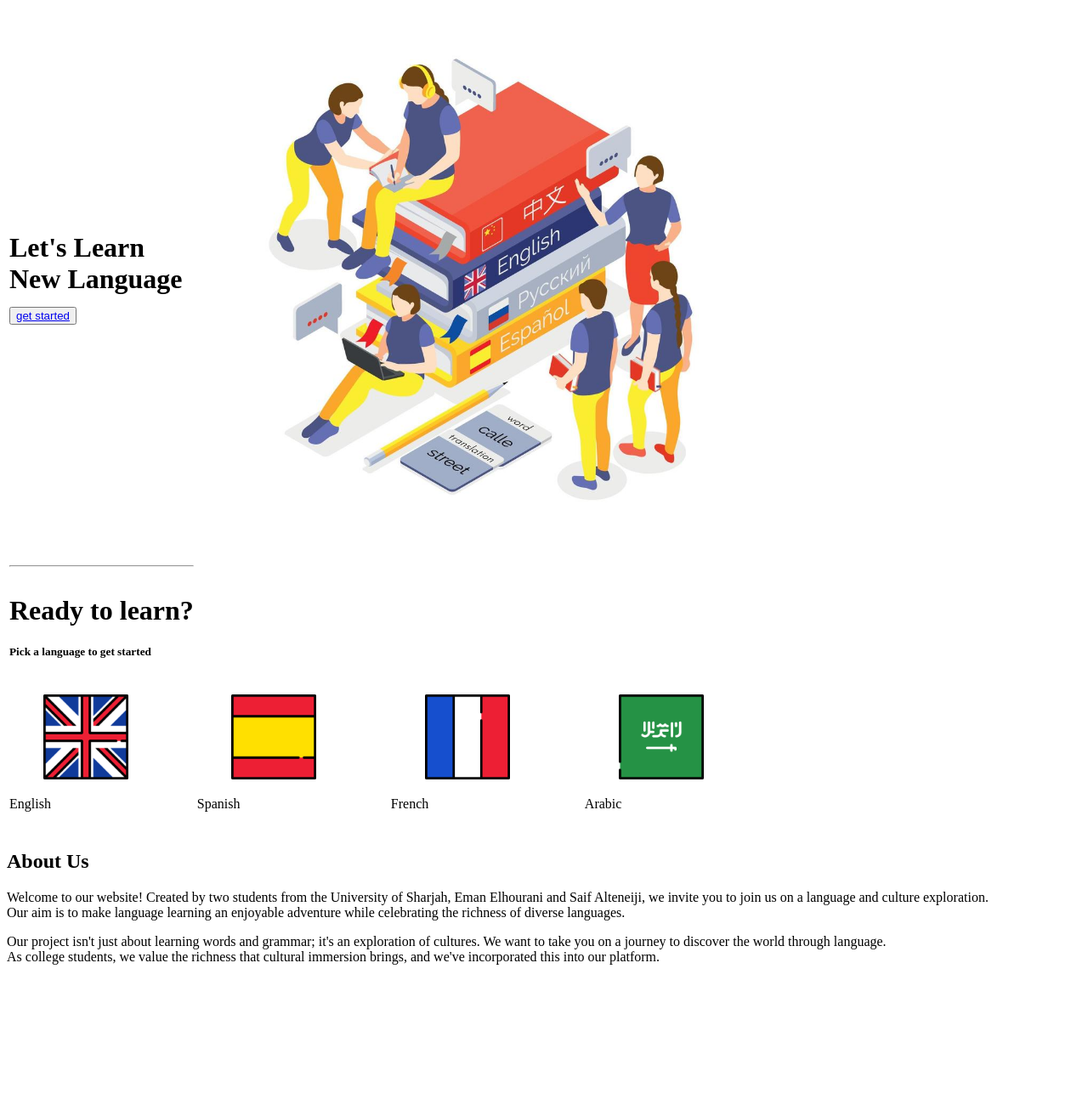
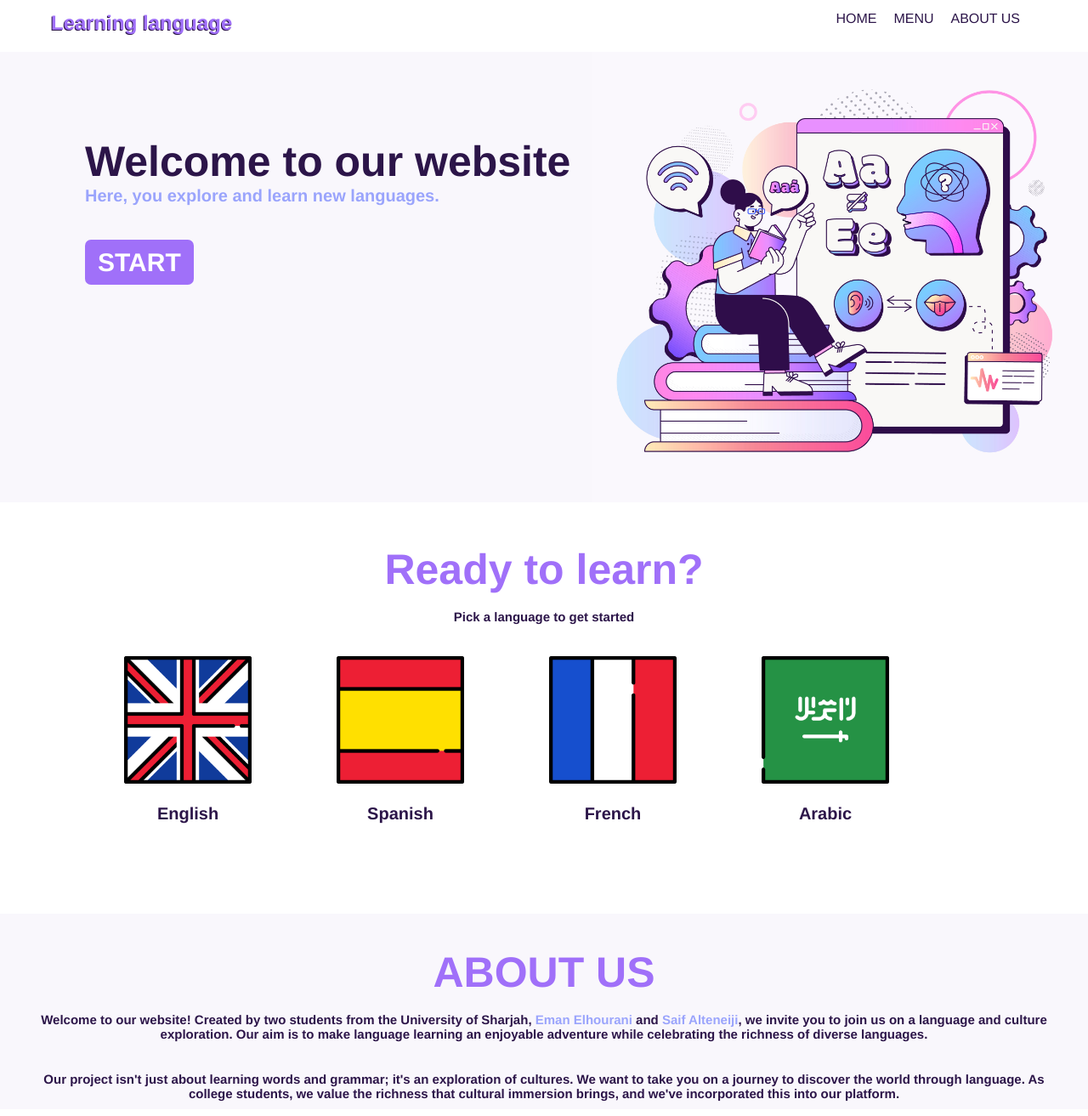
Before and after one commit to EmanElhourani/webprogproject, a plain HTML site: page index.html in a window 1280 px wide. Shown: the part 7-1320 px from the top of the page at 85% size. Before the commit the page ends 1158 px from the top, so only its background shows below. Drawn offline with Linux system fonts and the light colour scheme.

Commit message:
Add files via upload

```diff
--- a/index.html
+++ b/index.html
@@ -3,36 +3,151 @@
 	<head>
 		<meta charset = "utf-8">
 		<title> language learning </title>
+		<style>
+			*{
+				padding: 0 0 0 0;
+				margin: 0 0 0 0;
+				font-family: helvetica, Arial, sans-serif;
+			}
+			a{
+				text-decoration: none;
+				color: #2c1549;
+			}
+			a:hover{
+				opacity: 0.5;
+			}
+			header{
+				display: flex;
+				justify-content: space-between;
+				padding: 20px 60px;
+
+			}
+			header .list{
+				display: flex;
+				align-items: center;
+			}
+			header ul{
+				display: flex;
+				list-style: none;
+			}
+			header li{
+				margin-right: 20px;
+			}
+			.start a{
+				padding: 10px 15px;
+				background-color: #a070f9;
+				color: white;
+				border-radius: 7px;
+				text-align: center;
+			}
+			.main{
+				width:100%;
+				height:530px;
+				background-image: url(images/background.jpg);
+				background-position: right;
+				background-repeat: no-repeat;
+				background-size: contain;
+				text-align: left;
+				background-color: #f9f7fc;
+			}
+
+			.main nav{
+				width: 50%;
+				height: 100%;
+				padding:100px;
+			}
+			img{
+				padding:20px;
+				margin-left:30px;
+				margin-right:30px;
+			}
+			.ready{
+				width:100%;
+				display:flex;
+
+			}
+			.nav{
+				padding:50px 0;
+				width:85%;
+				margin:auto;
+			}
+			p{
+				text-align:center;
+				font-weight: bold;
+				font-size:20px;
+				color:#2c1549;
+			}
+			footer{
+				margin-top:20px;
+				padding: 40px;
+				height:150px;
+				background-color: #f9f7fc;
+			}
+
+			span{
+				font-weight: bold;
+				color:#9aa4fc;;
+			}
+		</style>
 	</head>
-	<body> <header>
-		<table>
-			<tr>
-				<td><h1> Let's Learn <br> New Language <br> <button type="button"><a href="#start"> get started </a></button> </h1></td>
-				<td colspan="6"><figure><img src="images/language-courses-isometric-background-vector.jpg" width="600"></figure</td>
-			</tr>
-			<tr><td><hr></td></tr>
-			<tr>
-				<td><h1> Ready to learn? </h1><h5> Pick a language to get started </h5></td>
-			</tr>
-			<tr id="start">
-				<td> <figure><a href="english.html"> <img src="images/united-kingdom.png" width="100" ></a> </figure>
-					<figcaption> English</figcaption></td>
-				<td> <figure><a href="spanish.html"><img src="images/spain.png" width="100" ></a> </figure>
-					<figcaption> Spanish </figcaption></td>
-				<td> <figure><a href="french.html"><img src="images/france.png" width="100"><a> </figure>
-					<figcaption> French </figcaption></td>
-				<td> <figure><a href="arabic.html"> <img src="images/saudi-arabia.png" width="100"> </a> </figure>
-					<figcaption> Arabic </figcaption></td>
-			</tr>
-			<tr><td><br></td></tr>
+	<body>
+	<header>
+		<div> <h2 style="color:#a070f9; text-shadow:-1px 1px #2c1549;"> Learning language </h2></div>
+		<div> <ul>
+			<li><a href="index.html">HOME</a></li>
+			<li><a href="">MENU</a></li>
+			<li><a href="#about us">ABOUT US</a></li>
+		</ul></div>
 
-		</table>
-		<footer><h2> About Us</h2>
-		<p>Welcome to our website! Created by two students from the University of Sharjah, Eman Elhourani and Saif Alteneiji, we invite you to join us on a language and culture exploration.<br>
-		Our aim is to make language learning an enjoyable adventure while celebrating the richness of diverse languages.</p>
+	</header>
+			<section class="main">
+			<nav>
+				<h1 style= "font-size: 50px; color:#2c1549;"> Welcome to our website</h1>
+				<p style= "text-align: left; color:#9aa4fc;"> Here, you explore and learn new languages.</p>
+				<h1 style= "text-align: left; margin-top:50px; font-size:30px;"> <div class="start"> <a href="#start"> START </a></div> </h1>
+			</nav>
+			</section>
+			<nav class="nav" id="start">
+			<p style="font-size:50px; color:#a070f9;"> Ready to learn? </p><br><p style="color:#2c1549; font-size:15px;"> Pick a language to get started </p>
+			<br>
+			<div class="ready">
+				 <div>
+					<a href="english.html"> <img src="images/united-kingdom.png" width="150" ></a>
+					<p>English</p>
+				 </div>
 
-		<p>Our project isn't just about learning words and grammar; it's an exploration of cultures. We want to take you on a journey to discover
-		the world through language. <br> As college students, we value the richness that cultural immersion brings, and we've incorporated this into our platform.</p>
-				</footer>
+				 <div>
+					<a href="spanish.html"><img src="images/spain.png" width="150" ></a>
+					<p>Spanish</p>
+				</div>
+
+				<div>
+					<a href="french.html"><img src="images/france.png" width="150"></a>
+					<p>French</p>
+				</div>
+
+				 <div>
+					<a href="arabic.html"> <img src="images/saudi-arabia.png" width="150"> </a>
+					<p>Arabic</p>
+				</div>
+			</div>
+			</nav>
+		<br><br>
+		<section>
+		<footer>
+			<p id="about us" style="font-size:50px; color:#a070f9;"> ABOUT US </p>
+			<br>
+			<div>
+				<p style="font-size:15px;">Welcome to our website! Created by two students from the University of Sharjah,<span> Eman Elhourani</span> and <span>Saif Alteneiji</span>, we invite you to join us on a language and culture exploration.
+				Our aim is to make language learning an enjoyable adventure while celebrating the richness of diverse languages.</p>
+			</div>
+			<br>
+			<br>
+			<div>
+				<p style="font-size:15px;">Our project isn't just about learning words and grammar; it's an exploration of cultures. We want to take you on a journey to discover
+				the world through language. As college students, we value the richness that cultural immersion brings, and we've incorporated this into our platform.</p>
+			</div> <br>
+		</footer>
+		</section>
 	</body>
 </html>
--- /dev/null
+++ b/mystyle.css
@@ -0,0 +1,30 @@
+
+			*{
+				padding: 0 0 0 0;
+				margin: 0 0 0 0;
+				font-family: helvetica, Arial, sans-serif;
+			}
+			a{
+				text-decoration: none;
+				color: #2c1549;
+			}
+			a:hover{
+				opacity: 0.5;
+			}
+			header{
+				display: flex;
+				justify-content: space-between;
+				padding: 20px 60px;
+
+			}
+			header .list{
+				display: flex;
+				align-items: center;
+			}
+			header ul{
+				display: flex;
+				list-style: none;
+			}
+			header li{
+				margin-right: 20px;
+			}
```
Also changed, not shown: arabic.html (+12 -1 lines), english.html (+13 -1 lines), french.html (+15 -4 lines), spanish.html (+14 -1 lines), images/background.jpg (added).
